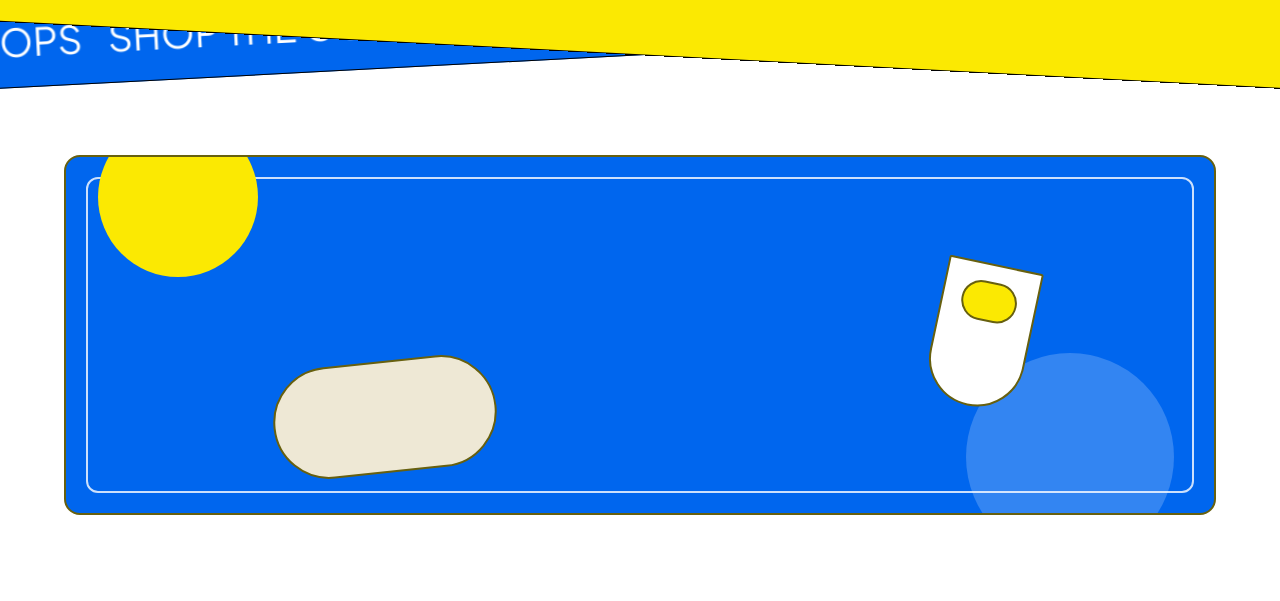
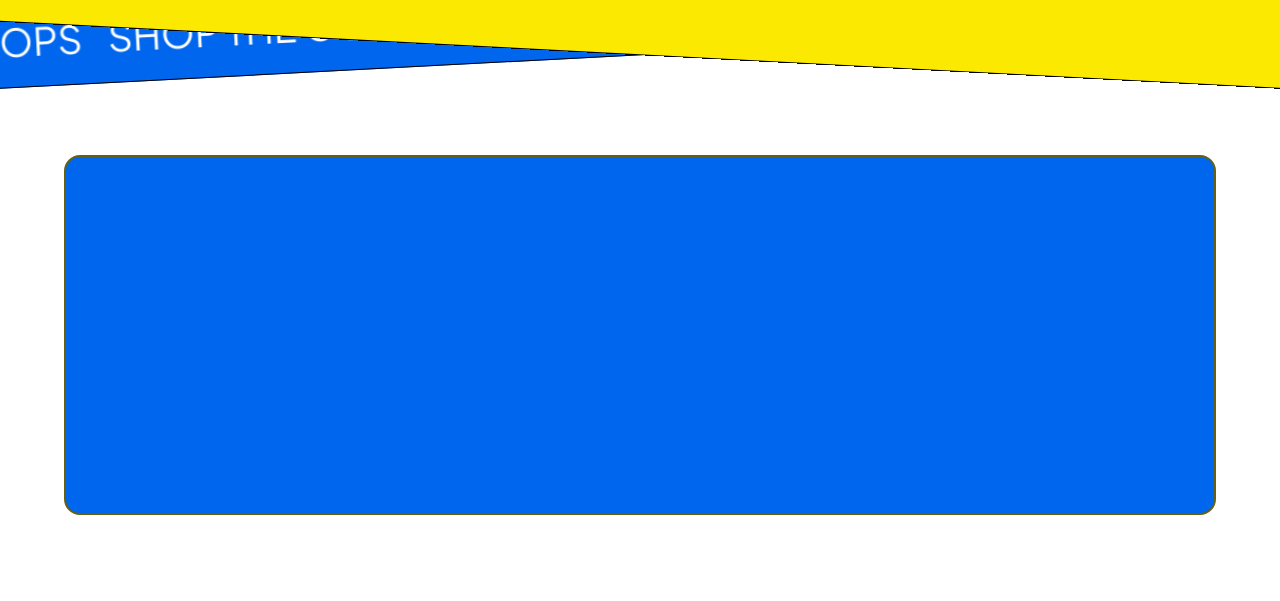
Before and after one commit to Word-of-Mouth-Marketing-agency/jelly-website, a Next.js app: page /ar in a window 1280 px wide. Shown: the part 2423-3024 px from the top of the page. Built offline with nearby package versions, Linux system fonts and the light colour scheme; no server answers; the database is empty.

Commit message:
Simplify homepage feature banner placeholder

```diff
--- a/src/components/home/FeatureBanner.tsx
+++ b/src/components/home/FeatureBanner.tsx
@@ -11,15 +11,7 @@ export default function FeatureBanner({ locale }: Props) {
         className="relative aspect-[16/7] overflow-hidden rounded-2xl bg-brand-blue sticker-border sm:aspect-[16/6] lg:aspect-[16/5]"
         dir={locale === "ar" ? "rtl" : "ltr"}
         aria-hidden="true"
-      >
-        <div className="absolute inset-4 rounded-xl border-2 border-white/80 md:inset-5" />
-        <div className="absolute -top-10 end-8 h-28 w-28 rounded-full bg-primary-container md:h-40 md:w-40" />
-        <div className="absolute -bottom-12 start-10 h-36 w-36 rounded-full bg-white/20 md:h-52 md:w-52" />
-        <div className="absolute bottom-8 end-[18%] h-20 w-40 -rotate-6 rounded-full bg-surface-container-high sticker-border md:bottom-10 md:h-28 md:w-56" />
-        <div className="absolute start-[16%] top-1/2 h-24 w-16 -translate-y-1/2 rotate-12 rounded-b-[999px] rounded-t-[32px] bg-white sticker-border md:h-36 md:w-24 md:rounded-t-[44px]">
-          <div className="absolute left-1/2 top-4 h-7 w-10 -translate-x-1/2 rounded-full bg-primary-container sticker-border md:h-10 md:w-14" />
-        </div>
-      </div>
+      />
     </StorefrontContainer>
   );
 }
```
